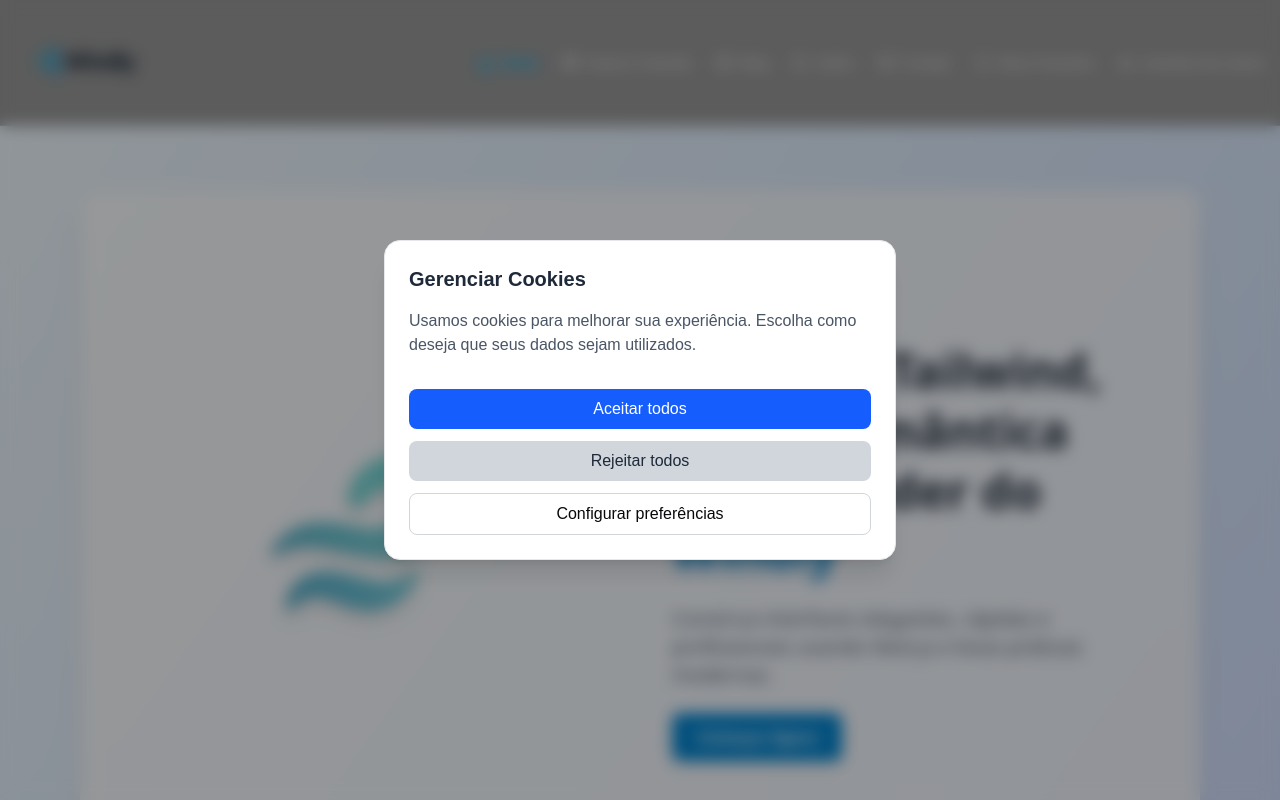
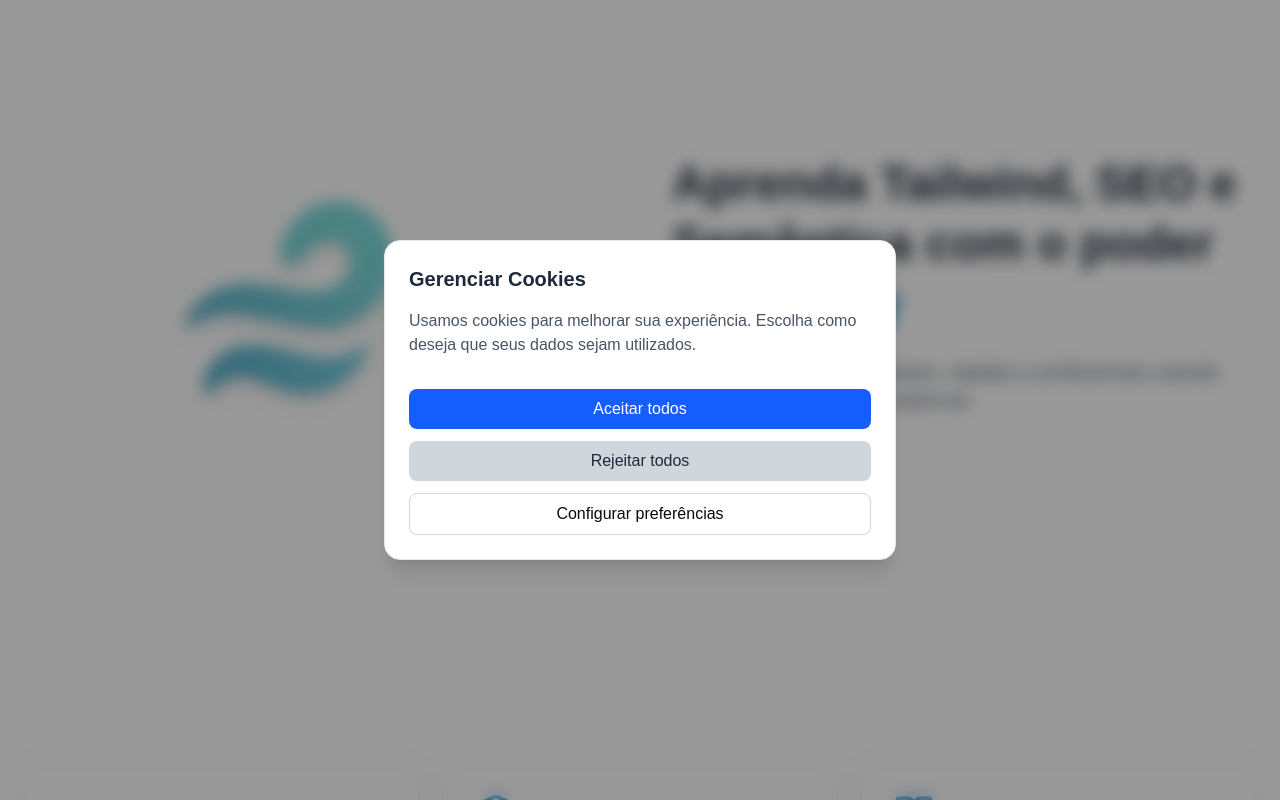
Before and after one commit to robsonalbuquerquedev/windly, a Next.js app: page / in a window 1280 px wide. Shown: the top 800 px of the page. Built offline with nearby package versions, Linux system fonts and the light colour scheme.

Commit message:
update: atualizar arquivo layout.tsx

```diff
--- a/app/layout.tsx
+++ b/app/layout.tsx
@@ -125,9 +125,7 @@ export default function RootLayout({
       </head>
       <body>
         <StructuredData />
-        <MainLayout>
-          <main>{children}</main>
-        </MainLayout>
+        <main>{children}</main>
         <Cookies />
 
         {/* ✅ Google AdSense */}
```
